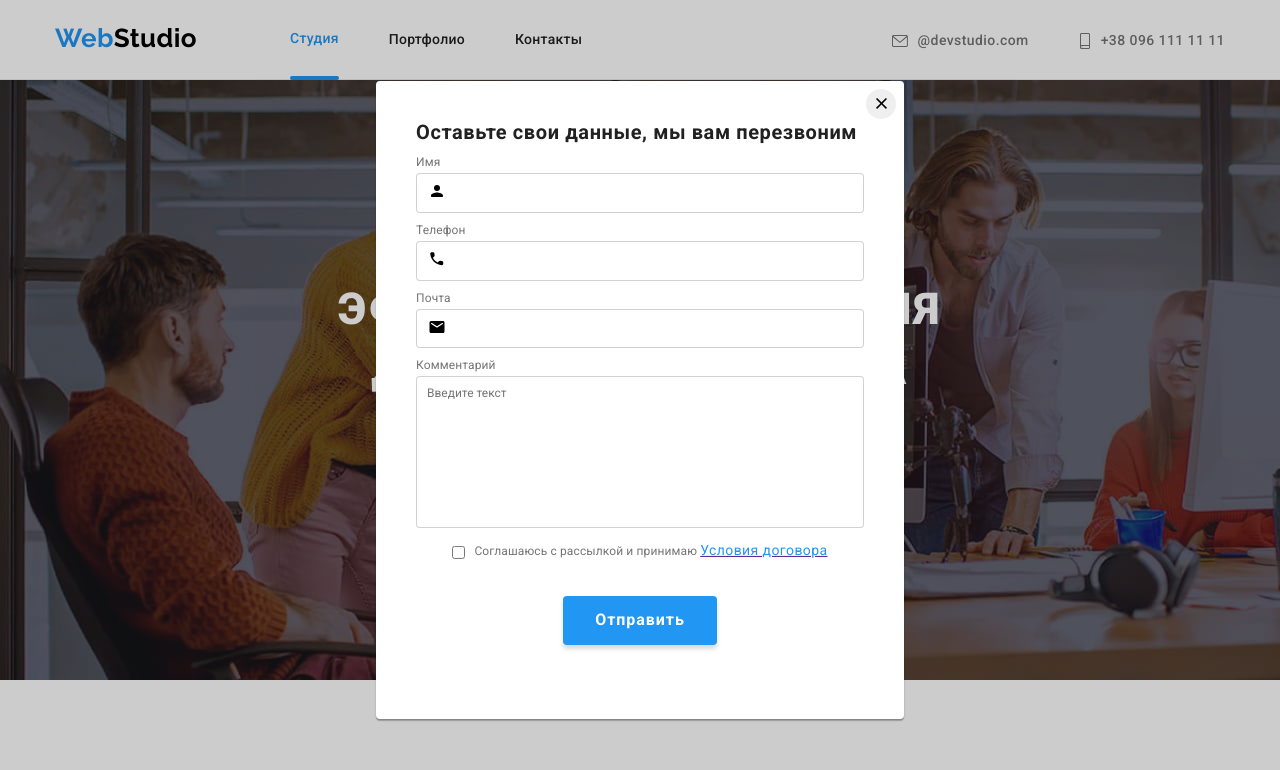
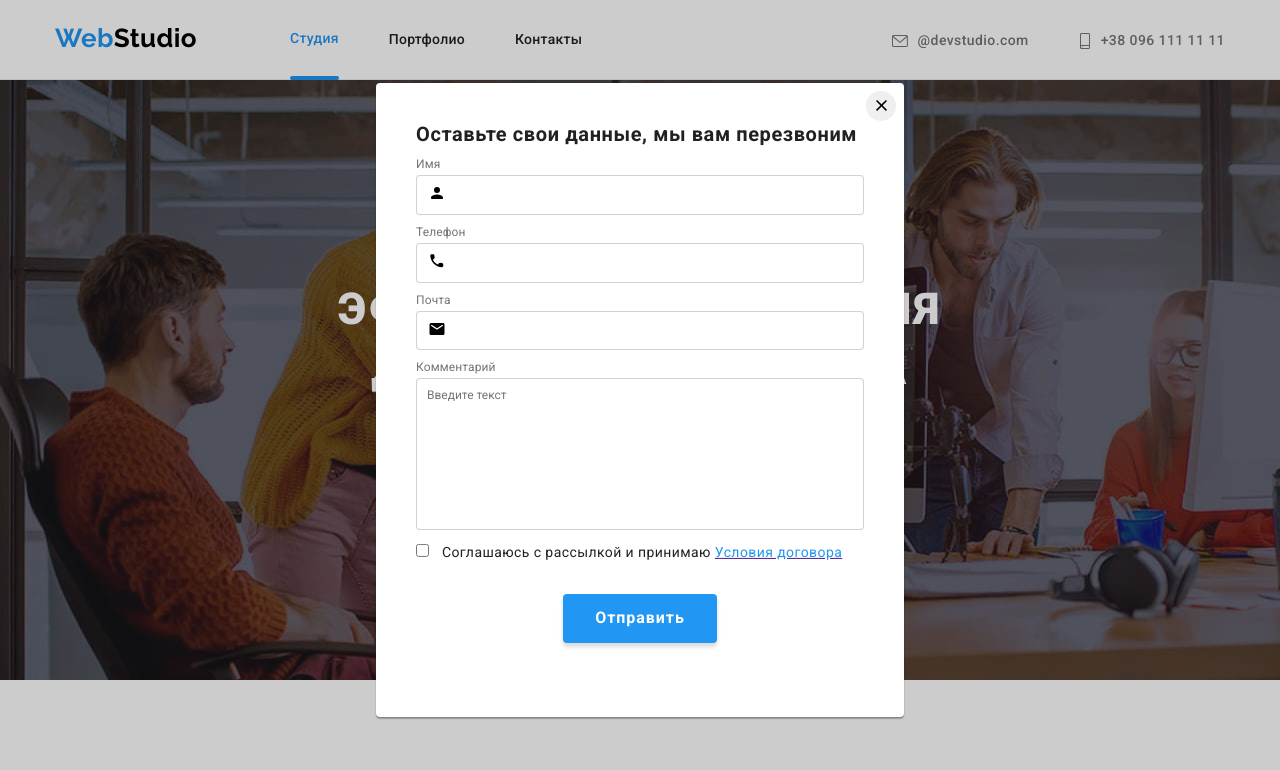
Before and after one commit to Ilona1009/-goit-markup-hw-06, a plain HTML site: page index.html in a window 1280 px wide. Both pictures are taken after a click on the button "Заказать услугу". Shown: the top 770 px of the page. Drawn offline with nearby package versions, Linux system fonts and the light colour scheme.

Commit message:
модальное окно еще вработе

```diff
--- a/css/style.css
+++ b/css/style.css
@@ -811,12 +811,18 @@ padding: 74px 0;
 line-height:calc(14/12);
 letter-spacing: 0.01em;
 color: var(--contact-color);
-position: relative;
+}
+
+.form-field-inner{
+  position: relative;
+  width: 100%;
 }
 
 .form-field input{
+  width: 100%;
   margin: 0;
   padding: 12px 11px;
+  padding-left: 42px;
   border: 1px solid rgba(33, 33, 33, 0.2);
 border-radius: 4px;
 }
@@ -825,8 +831,18 @@ border-radius: 4px;
 position: absolute;
 top: 0;
 left: 12px;
-transform: translateY(150%);
+transform: translateY(50%);
 }
+
+.form-input:focus ~.icon-form,
+.form-input:hover ~.icon-form{
+  fill: var(--accent-color);
+}
+.form-input:hover,
+.form-input:focus{
+  border-color: var(--accent-color);
+}
+
 
 .form-field textarea{
   border: 1px solid rgba(33, 33, 33, 0.2);
@@ -839,10 +855,7 @@ padding-bottom: 4px;
 
 }
 .checkbox{
-display: flex;
-flex-direction: row;
-align-items: center;
-justify-content: center;
+
 }
 
 .checkbox input{
--- a/index.html
+++ b/index.html
@@ -486,34 +486,40 @@
 
             <form>
                 <div class="form-field">
+
+                    <label for="name" id="name"> Имя</label>
+                <div class="form-field-inner">
+                    <input class="form-input" type="text" name="" id="name" autofocus>
                     <svg width="18" height="18" class="icon-form">
                         <use href="./images/icons.svg#icon-person-black">
                         </use>
                     </svg>
-                    <label for="name" id="name"> Имя</label>
-                <input type="text" name="" id="name" autofocus>
-
+                </div>
                 </div>
 
                 <div class="form-field">
+
+                    <label for="tel" id="name">Телефон</label>
+                <div class="form-field-inner">
+                    <input class="form-input" type="tel" name="" id="tel">
                     <svg width="18" height="18" class="icon-form">
                         <use href="./images/icons.svg#icon-phone-black">
                         </use>
                     </svg>
-                    <label for="tel" id="name">Телефон</label>
-                <input type="tel" name="" id="tel">
-
+                </div>
                 </div>
 
 
                 <div class="form-field">
+
+                    <label for="mail" id="name"> Почта</label>
+                <div class="form-field-inner">
+                    <input class="form-input" type="email" name="" id="mail">
                     <svg width="18" height="18" class="icon-form">
                         <use href="./images/icons.svg#icon-email-black">
                         </use>
                     </svg>
-                    <label for="mail" id="name"> Почта</label>
-                <input type="email" name="" id="mail">
-
+                </div>
                 </div>
 
 
@@ -523,7 +529,7 @@
                 </div>
 
 
-                <div class="form-field checkbox">
+                <div class=" checkbox">
                     <input  type="checkbox" name="" id="policy">
                 <label  for="policy"> Соглашаюсь с рассылкой и принимаю <a href=""><span class="contract-list"> Условия договора</span> </a></label>
                 </div>
```
